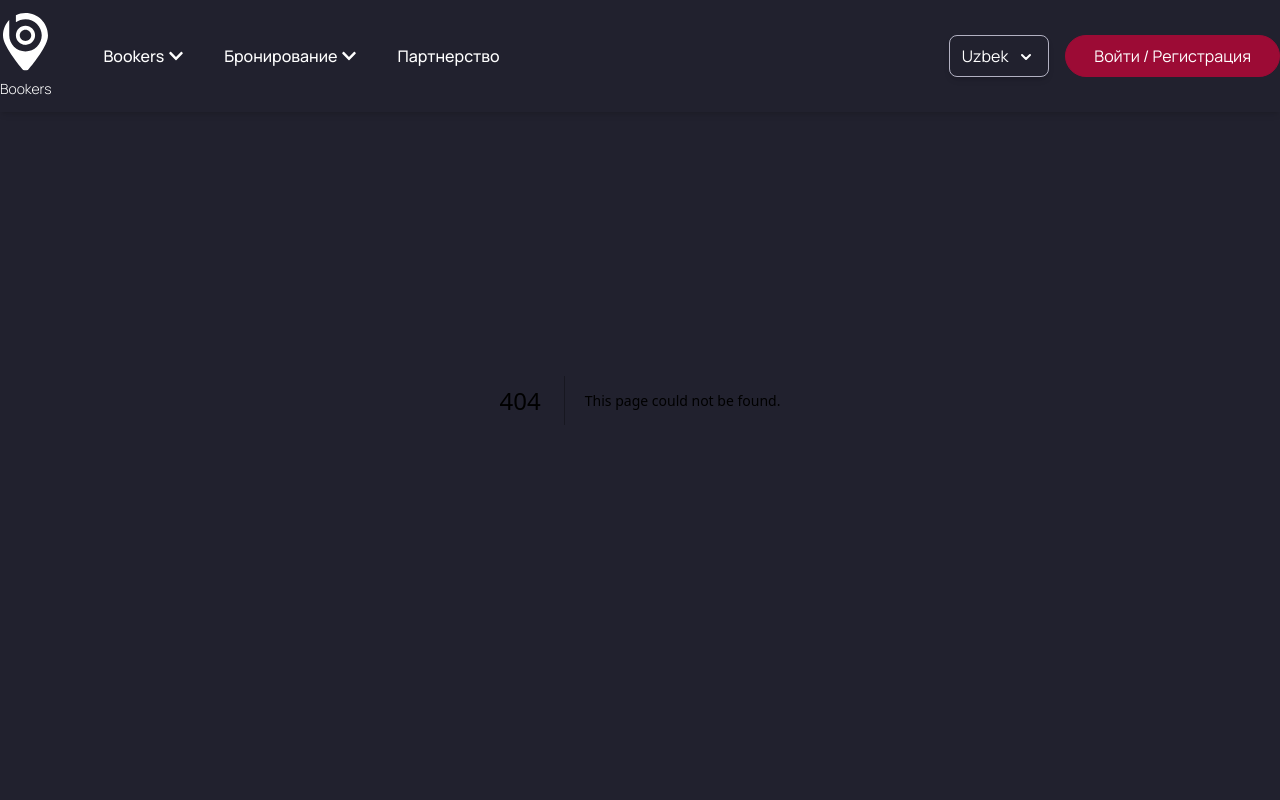
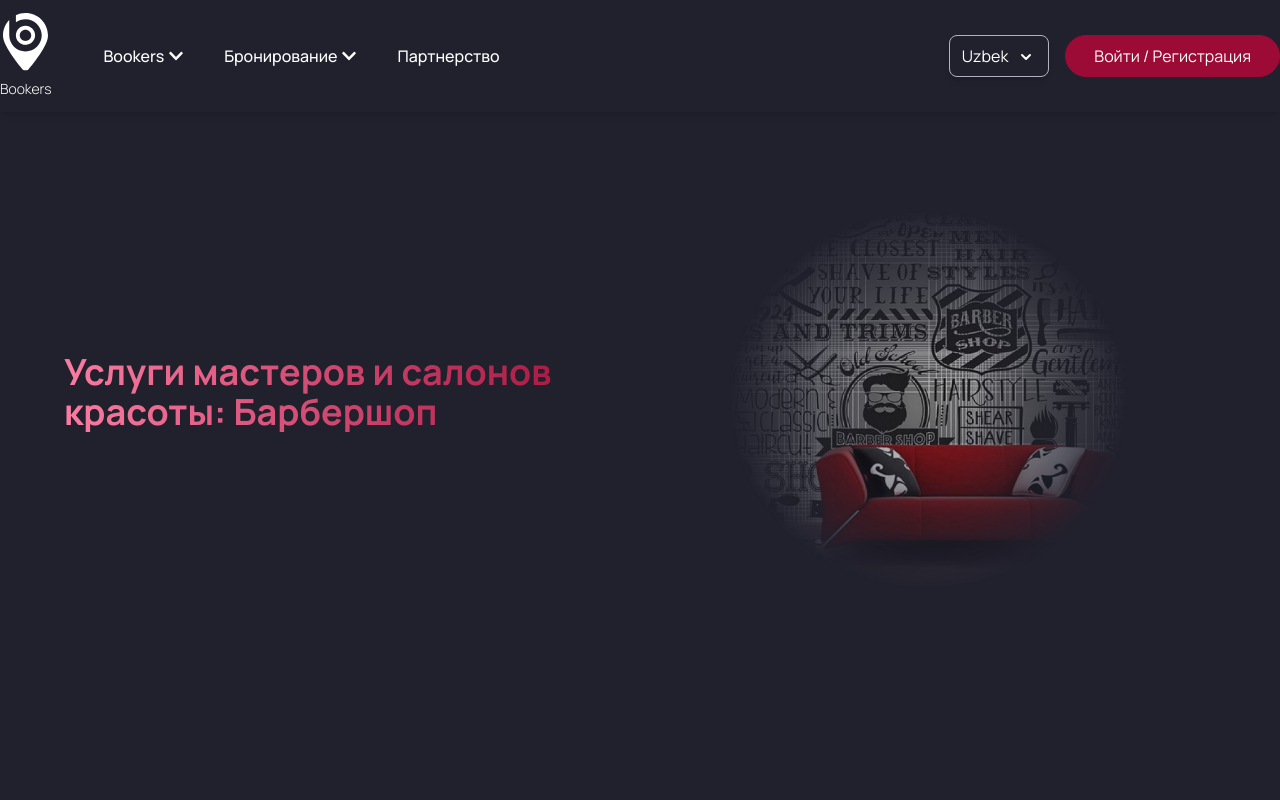
Before and after one commit to SardorbekCoder07/Bookers_web, a Next.js app: page /booking in a window 1280 px wide. Before the commit this address had no page. Shown: the top 800 px of the page. Built offline with nearby package versions, Linux system fonts and the light colour scheme.

Commit message:
aAAAAaaaaaaaAAaa

```diff
--- a/src/Components/Hero/page.tsx
+++ b/src/Components/Hero/page.tsx
@@ -39,7 +39,7 @@ const Hero: React.FC<HeroProps> = ({ slides }) => {
                     <SwiperSlide key={index} className="h-auto flex items-center justify-center">
                         <div className="flex flex-col-reverse lg:flex-row justify-center items-center h-full p-4 lg:p-8">
                             <div className="w-full lg:w-1/2 text-white lg:text-left text-center lg:mb-0 mb-4">
-                                <HeaderTitles text={slide.title} />
+                                <HeaderTitles size='text-4xl' text={slide.title} />
                                 <p className="text-gray-300 hidden lg:flex lg:text-lg text-base mt-4">
                                     {slide.description}
                                 </p>
--- a/src/Components/Navbar/page.tsx
+++ b/src/Components/Navbar/page.tsx
@@ -132,7 +132,7 @@ const Navbar = () => {
                     >
                       <div className='absolute w-2 h-2 rounded-full top-0 left-0 bg-[#9C0B35] hidden group-hover:block transition-all duration-200 animate-ping'></div>
 
-                      <Link href={'/'} className="block px-4 py-2 text-md hover:bg-[#B2B1C2] font-semibold hover:text-[#9C0B35] rounded-lg">
+                      <Link href={'/booking/#Парикмахерские-услуги'} className="block px-4 py-2 text-md hover:bg-[#B2B1C2] font-semibold hover:text-[#9C0B35] rounded-lg">
                         Парикмахерские услуги
                       </Link>
                       <Link href={'/'} className="block px-4 py-2 text-md hover:bg-[#B2B1C2] font-semibold hover:text-[#9C0B35] rounded-lg">
@@ -257,7 +257,7 @@ const Navbar = () => {
                   leaveTo="opacity-0 scale-95"
                 >
                   <div className="mt-2 ml-4 rounded-lg shadow-lg bg-white ring-1 ring-black ring-opacity-5 focus:outline-none text-gray-700">
-                    <Link href={'/'} className="block px-4 py-2 text-md rounded-lg">
+                    <Link href={'/booking/#Парикмахерские-услуги'} className="block px-4 py-2 text-md rounded-lg">
                       Парикмахерские услуги
                     </Link>
                     <Link href={'/'} className="block px-4 py-2 text-md rounded-lg">
--- /dev/null
+++ b/src/app/booking/page.tsx
@@ -0,0 +1,19 @@
+import Images from '@/assets/ImagesConst';
+import Hero from '@/Components/Hero/page';
+import React from 'react';
+
+export default function Page() {
+    const slideData = [
+        {
+            title: 'Услуги мастеров и салонов красоты: Барбершоп',
+            description: '',
+            image: Images.MastersHero
+        }
+    ];
+
+    return (
+        <div className='container'>
+            <Hero slides={slideData} />
+        </div>
+    );
+}
--- a/src/assets/ImagesConst.tsx
+++ b/src/assets/ImagesConst.tsx
@@ -14,6 +14,7 @@ import Cloud1 from './images/png/cloud.png'
 import About from './images/png/aboutSlide.png'
 import vacanciesHero from './images/png/vacanciesHero.png'
 import PartnerIcon from './images/png/PartnerIcon.png'
+import MastersHero from './images/png/MastersFilter.png'
 import UZB from './images/svg/UZB.svg'
 import ENG from './images/svg/flag-england-svgrepo-com.svg'
 import RUS from './images/svg/flag-ru-svgrepo-com.svg'
@@ -38,6 +39,7 @@ const Images = {
     About,
     fileDownload,
     vacanciesHero,
-    PartnerIcon
+    PartnerIcon,
+    MastersHero
 }
 export default Images;
```
Also changed, not shown: src/assets/images/png/MastersFilter.png (added).
